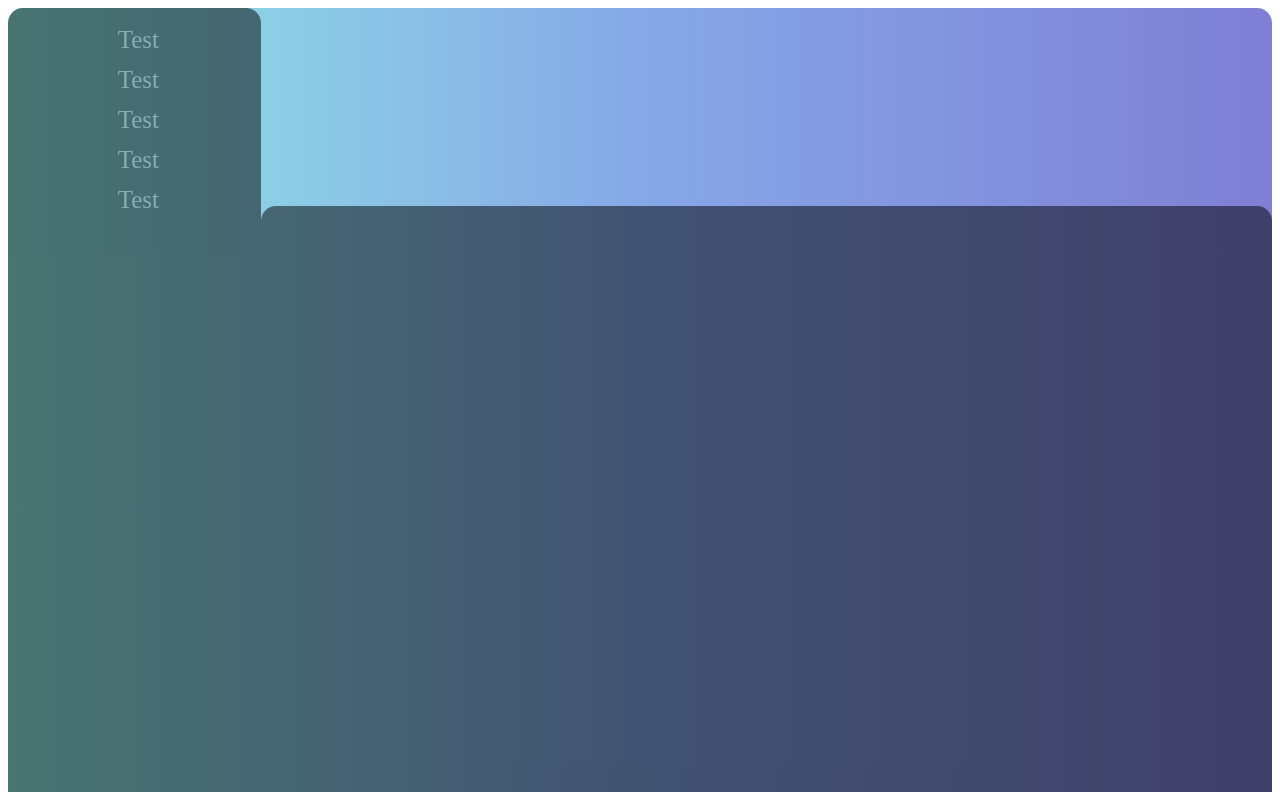
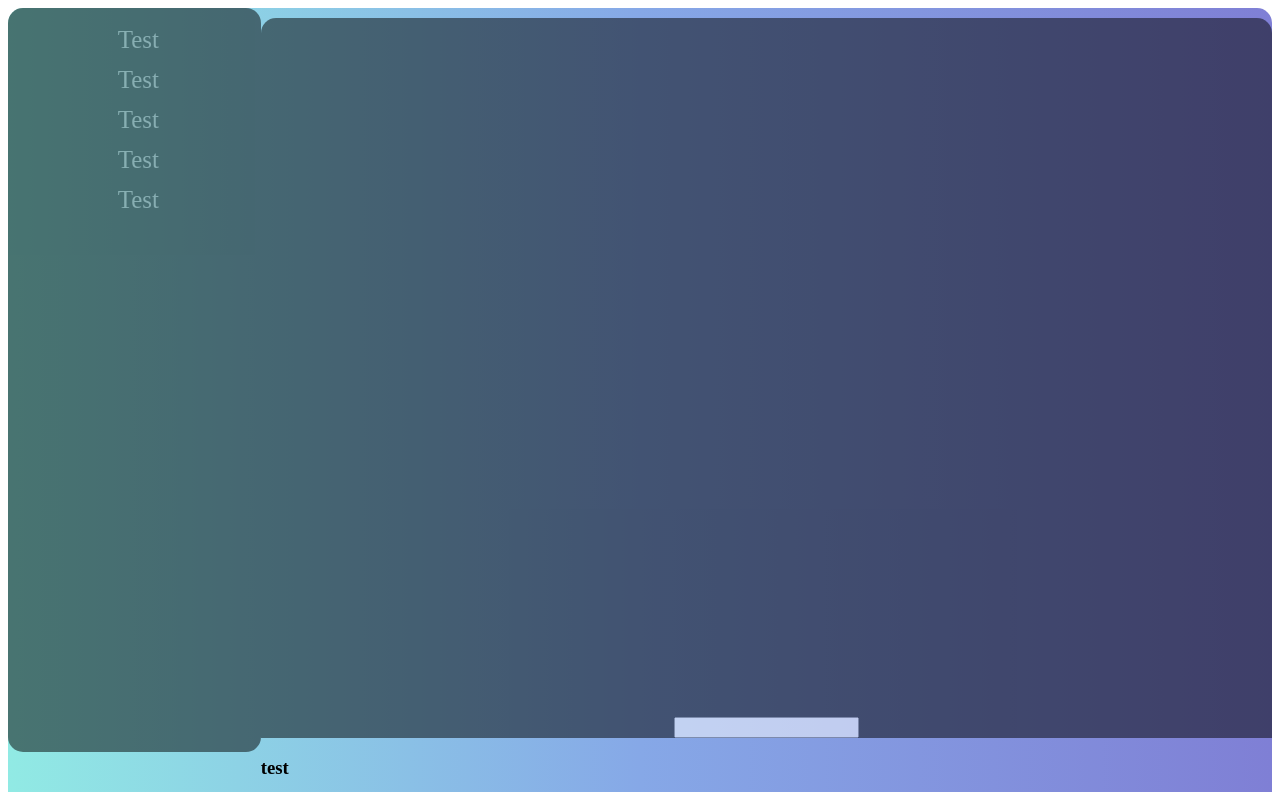
Before and after one commit to linzblue1/Cryptid, a Next.js app: page /chat in a window 1280 px wide. Shown: the top 792 px of the page. Built offline with nearby package versions, Linux system fonts and the light colour scheme.

Commit message:
fixed sizing and misc css

```diff
--- a/components/Sidebar.jsx
+++ b/components/Sidebar.jsx
@@ -4,7 +4,7 @@ import styled from "styled-components";
 const SideNav = styled.div`
 display: flex;
 align-items: center;
-  height: 90vw;
+  height: 90%;
   width: 20%;
 position: relative;
 flex-direction: column;
--- a/pages/chat.js
+++ b/pages/chat.js
@@ -18,7 +18,7 @@ const ChatBox = () => (
 );
 
 const Layout = styled.section`
-  height: 100%;
+  height: 100vh;
   margin: 0;
   background: #7f7fd5;
   background: -webkit-linear-gradient(to right, #91eae4, #86a8e7, #7f7fd5);
```
